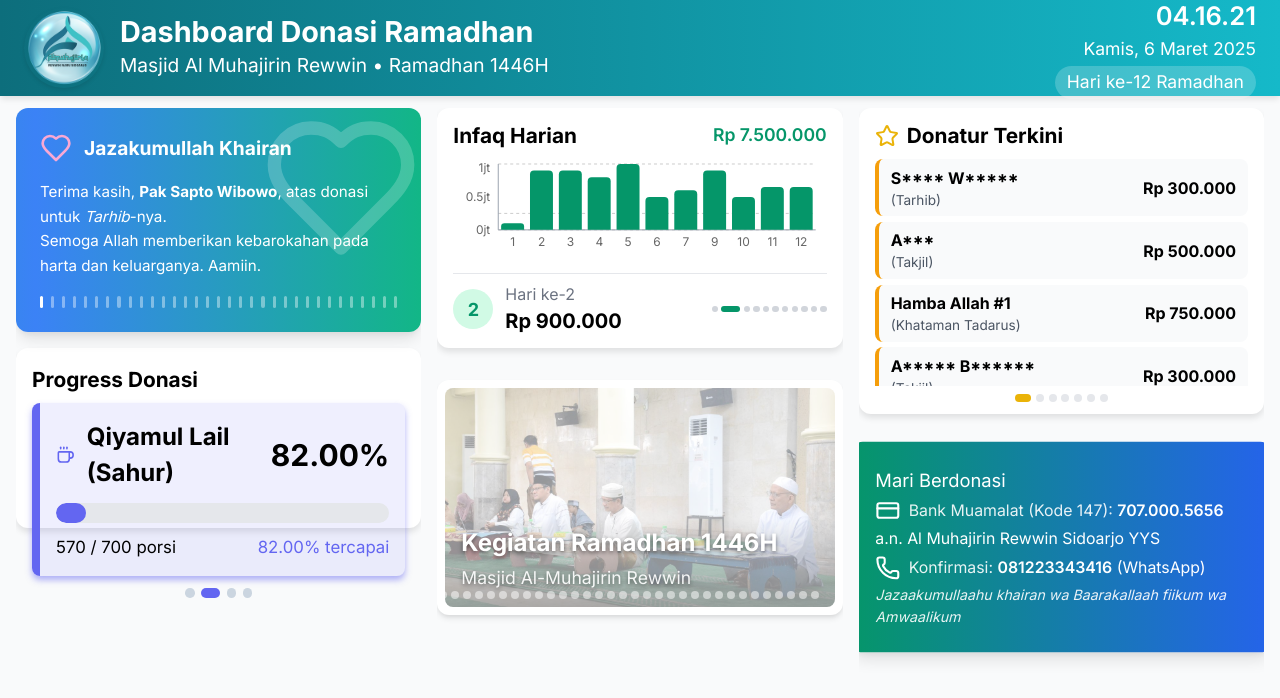
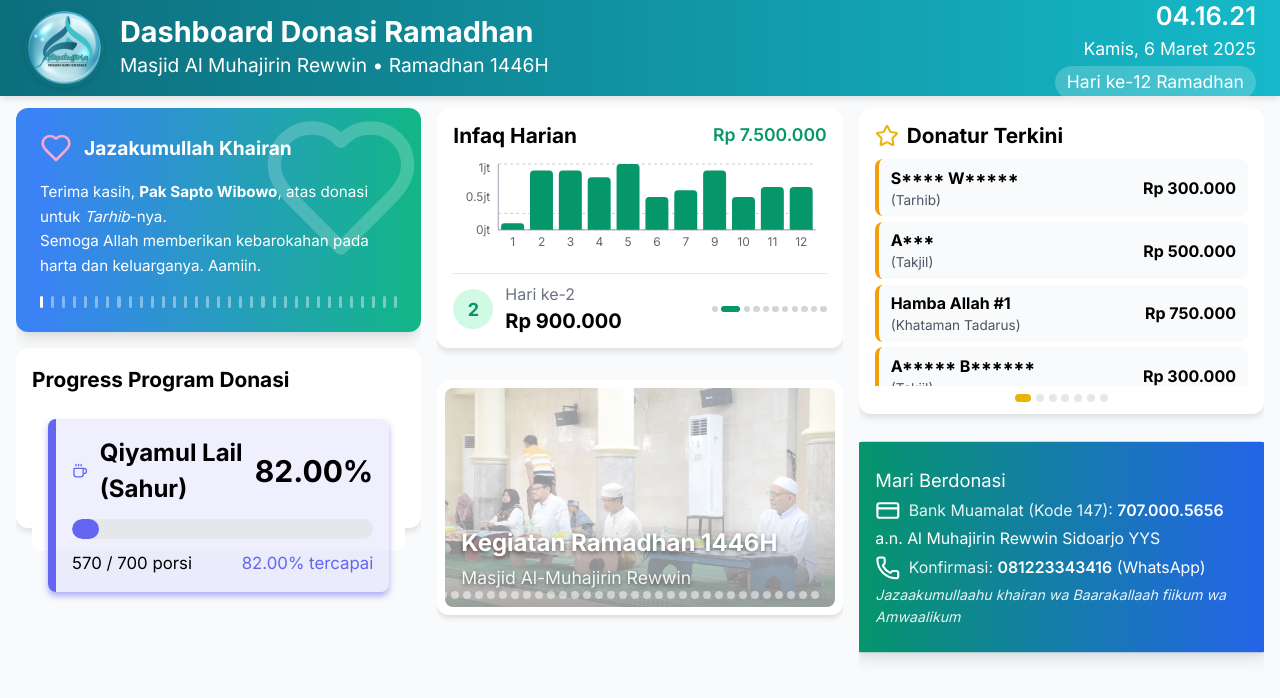
Before and after one commit to guntarion/almuhajirin-amal, a Next.js app: page /tv in a window 1280 px wide. Shown: the top 698 px of the page. Built offline with nearby package versions, Linux system fonts and the light colour scheme.

Commit message:
Update Display TV

```diff
--- a/src/components/tv/TVDisplay.jsx
+++ b/src/components/tv/TVDisplay.jsx
@@ -6,14 +6,13 @@
 import React, { useState, useEffect } from 'react';
 import Image from 'next/image';
 import TVTerimaKasihWidget from './TVTerimaKasihWidget';
+import TVProgramRotation from './TVProgramRotation';
 import TVDonaturTerkini from './TVDonaturTerkini';
 import TVInfaqHarianChart from './TVInfaqHarianChart';
 import TVAjakanDonasi from './TVAjakanDonasi';
-import TVProgresDonasiWidget from './TVProgresDonasiWidget';
 import TVPhotoSlideshow from './TVPhotoSlideshow';
 import { infaqHarian } from '@/data/infaq';
 import { tvDisplayConfig } from '@/data/tvConfig';
-import { takjilData, sahurData, snackData, infaqTotalData, getIconComponent, formatCurrency } from '@/data/programs';
 import styles from './TVDisplay.module.css';
 
 const TVDisplay = () => {
@@ -21,45 +20,6 @@ const TVDisplay = () => {
   const [date, setDate] = useState('');
   const [time, setTime] = useState('');
   const [currentDay] = useState(tvDisplayConfig.currentDay);
-  const [currentProgramIndex, setCurrentProgramIndex] = useState(0);
-
-  // Data Program Donasi
-  const programData = [
-    {
-      ...takjilData,
-      totalTarget: takjilData.totalKebutuhan,
-      bgColor: `${takjilData.color}1a`,
-      borderColor: `${takjilData.color}80`,
-      icon: getIconComponent(takjilData.icon),
-    },
-    {
-      ...sahurData,
-      totalTarget: sahurData.totalKebutuhan,
-      bgColor: `${sahurData.color}1a`,
-      borderColor: `${sahurData.color}80`,
-      icon: getIconComponent(sahurData.icon),
-    },
-    {
-      ...snackData,
-      totalTarget: snackData.totalKebutuhan,
-      bgColor: `${snackData.color}1a`,
-      borderColor: `${snackData.color}80`,
-      icon: getIconComponent(snackData.icon),
-    },
-    {
-      ...infaqTotalData,
-      nama: 'Infaq',
-      totalTarget: infaqTotalData.totalRupiahKebutuhan,
-      terkumpul: infaqTotalData.totalRupiahPemasukan,
-      progress: infaqTotalData.prosenPencapaian,
-      color: '#EC4899',
-      bgColor: 'rgba(236, 72, 153, 0.1)',
-      borderColor: 'rgba(236, 72, 153, 0.5)',
-      icon: getIconComponent('coins'),
-      format: 'currency',
-    },
-  ];
-
   // Efek untuk update waktu
   useEffect(() => {
     const updateDateTime = () => {
@@ -82,15 +42,6 @@ const TVDisplay = () => {
     const interval = setInterval(updateDateTime, 1000);
     return () => clearInterval(interval);
   }, []);
-
-  // Efek untuk rotasi program donasi setiap 5 detik
-  useEffect(() => {
-    const rotationInterval = setInterval(() => {
-      setCurrentProgramIndex((prevIndex) => (prevIndex + 1) % programData.length);
-    }, 5000);
-
-    return () => clearInterval(rotationInterval);
-  }, [programData.length]);
 
   // No need for section rotation effect
 
@@ -128,23 +79,8 @@ const TVDisplay = () => {
 
           {/* Progress Bar Charts - Featured Program Only */}
           <div className={styles.progressSection}>
-            <h3 className={styles.sectionTitle}>Progress Donasi</h3>
-            <div className={styles.programList}>
-              <TVProgresDonasiWidget
-                key={currentProgramIndex}
-                program={programData[currentProgramIndex]}
-                formatValue={programData[currentProgramIndex].format === 'currency' ? formatCurrency : undefined}
-              />
-              <div className={styles.indicatorContainer}>
-                {programData.map((_, index) => (
-                  <div
-                    key={index}
-                    className={`${styles.indicator} ${index === currentProgramIndex ? styles.indicatorActive : ''}`}
-                    style={{ backgroundColor: index === currentProgramIndex ? programData[index].color : '#CBD5E0' }}
-                  ></div>
-                ))}
-              </div>
-            </div>
+            <h3 className={styles.sectionTitle}>Progress Program Donasi</h3>
+            <TVProgramRotation />
           </div>
         </div>
 
--- /dev/null
+++ b/src/components/tv/TVProgramRotation.jsx
@@ -0,0 +1,121 @@
+'use client';
+// src/components/tv/TVProgramRotation.jsx
+// Komponen untuk menampilkan rotasi semua program donasi
+// Digunakan di TVDisplay.jsx
+
+import React, { useState, useEffect } from 'react';
+import {
+  kurmaData,
+  airData,
+  bisyarohData,
+  takjilData,
+  sahurData,
+  snackData,
+  infaqTotalData,
+  formatCurrencyJuta,
+  formatCurrency,
+  getIconComponent,
+} from '@/data/programs';
+import TVProgresDonasiWidget from './TVProgresDonasiWidget';
+import styles from './TVProgresDonasiWidget.module.css';
+
+const TVProgramRotation = () => {
+  const [currentIndex, setCurrentIndex] = useState(0);
+
+  const programs = [
+    {
+      ...takjilData,
+      totalTarget: takjilData.totalKebutuhan,
+      format: 'number',
+      icon: getIconComponent(takjilData.icon),
+      bgColor: `${takjilData.color}1a`,
+      borderColor: `${takjilData.color}80`,
+    },
+    {
+      ...sahurData,
+      totalTarget: sahurData.totalKebutuhan,
+      format: 'number',
+      icon: getIconComponent(sahurData.icon),
+      bgColor: `${sahurData.color}1a`,
+      borderColor: `${sahurData.color}80`,
+    },
+    {
+      ...snackData,
+      totalTarget: snackData.totalKebutuhan,
+      format: 'number',
+      icon: getIconComponent(snackData.icon),
+      bgColor: `${snackData.color}1a`,
+      borderColor: `${snackData.color}80`,
+    },
+    {
+      ...kurmaData,
+      totalTarget: kurmaData.totalKebutuhan,
+      format: 'number',
+      icon: getIconComponent('package'),
+      bgColor: `${kurmaData.color}1a`,
+      borderColor: `${kurmaData.color}80`,
+    },
+    {
+      ...airData,
+      totalTarget: airData.totalKebutuhan,
+      format: 'number',
+      icon: getIconComponent('package'),
+      bgColor: `${airData.color}1a`,
+      borderColor: `${airData.color}80`,
+    },
+    {
+      ...bisyarohData,
+      totalTarget: bisyarohData.totalKebutuhan,
+      format: 'currency',
+      icon: getIconComponent('coins'),
+      bgColor: `${bisyarohData.color}1a`,
+      borderColor: `${bisyarohData.color}80`,
+    },
+    {
+      ...infaqTotalData,
+      nama: 'Infaq',
+      totalTarget: infaqTotalData.totalRupiahKebutuhan,
+      terkumpul: infaqTotalData.totalRupiahPemasukan,
+      progress: Number(infaqTotalData.prosenPencapaian),
+      format: 'currency',
+      icon: getIconComponent('coins'),
+      color: '#EC4899',
+      bgColor: 'rgba(236, 72, 153, 0.1)',
+      borderColor: 'rgba(236, 72, 153, 0.5)',
+    },
+  ];
+
+  // Effect untuk rotasi setiap 5 detik
+  useEffect(() => {
+    const interval = setInterval(() => {
+      setCurrentIndex((prevIndex) => (prevIndex + 1) % programs.length);
+    }, 5000);
+
+    return () => clearInterval(interval);
+  }, []);
+
+  return (
+    <div className={styles.container}>
+      <div className={styles.programList}>
+        <TVProgresDonasiWidget
+          key={currentIndex}
+          program={programs[currentIndex]}
+          formatValue={
+            programs[currentIndex].nama === 'Infaq' ? formatCurrency : programs[currentIndex].format === 'currency' ? formatCurrencyJuta : undefined
+          }
+        />
+        <div className={styles.indicatorContainer}>
+          {programs.map((_, index) => (
+            <div
+              key={index}
+              className={`${styles.indicator} ${index === currentIndex ? styles.indicatorActive : ''}`}
+              style={{ backgroundColor: index === currentIndex ? programs[index].color : '#CBD5E0' }}
+            ></div>
+          ))}
+        </div>
+      </div>
+    </div>
+  );
+};
+
+export default TVProgramRotation;
--- a/src/components/tv/TVProgresDonasiWidget.jsx
+++ b/src/components/tv/TVProgresDonasiWidget.jsx
@@ -18,7 +18,7 @@ const TVProgresDonasiWidget = ({ program, formatValue }) => {
   const color = program?.color || defaultColor;
   const bgColor = program?.bgColor || defaultBgColor;
   const borderColor = program?.borderColor || defaultBorderColor;
-  const progress = program?.progress || 0;
+  const progress = Number(program?.progress || 0);
   const nama = program?.nama || 'Program';
   const terkumpul = program?.terkumpul || 0;
   const totalTarget = program?.totalTarget || 0;
@@ -73,7 +73,7 @@ const TVProgresDonasiWidget = ({ program, formatValue }) => {
           <span className={styles.title}>{nama}</span>
         </div>
         <div className={styles.progressPercentage}>
-          <span className={styles.percentCounter}>{progress.toFixed(2)}%</span>
+          <span className={styles.percentCounter}>{Number(progress).toFixed(2)}%</span>
         </div>
       </div>
 
```
